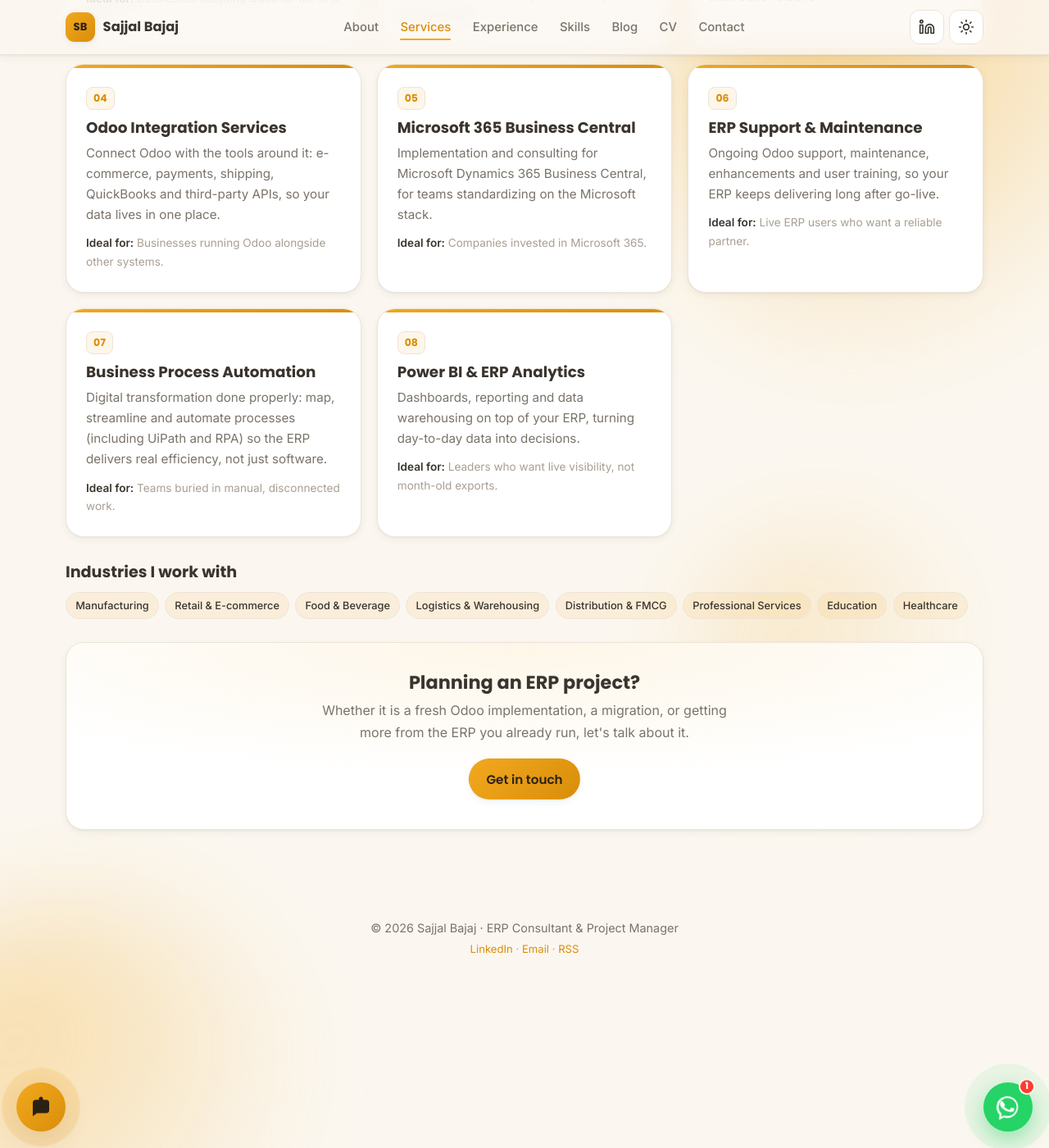
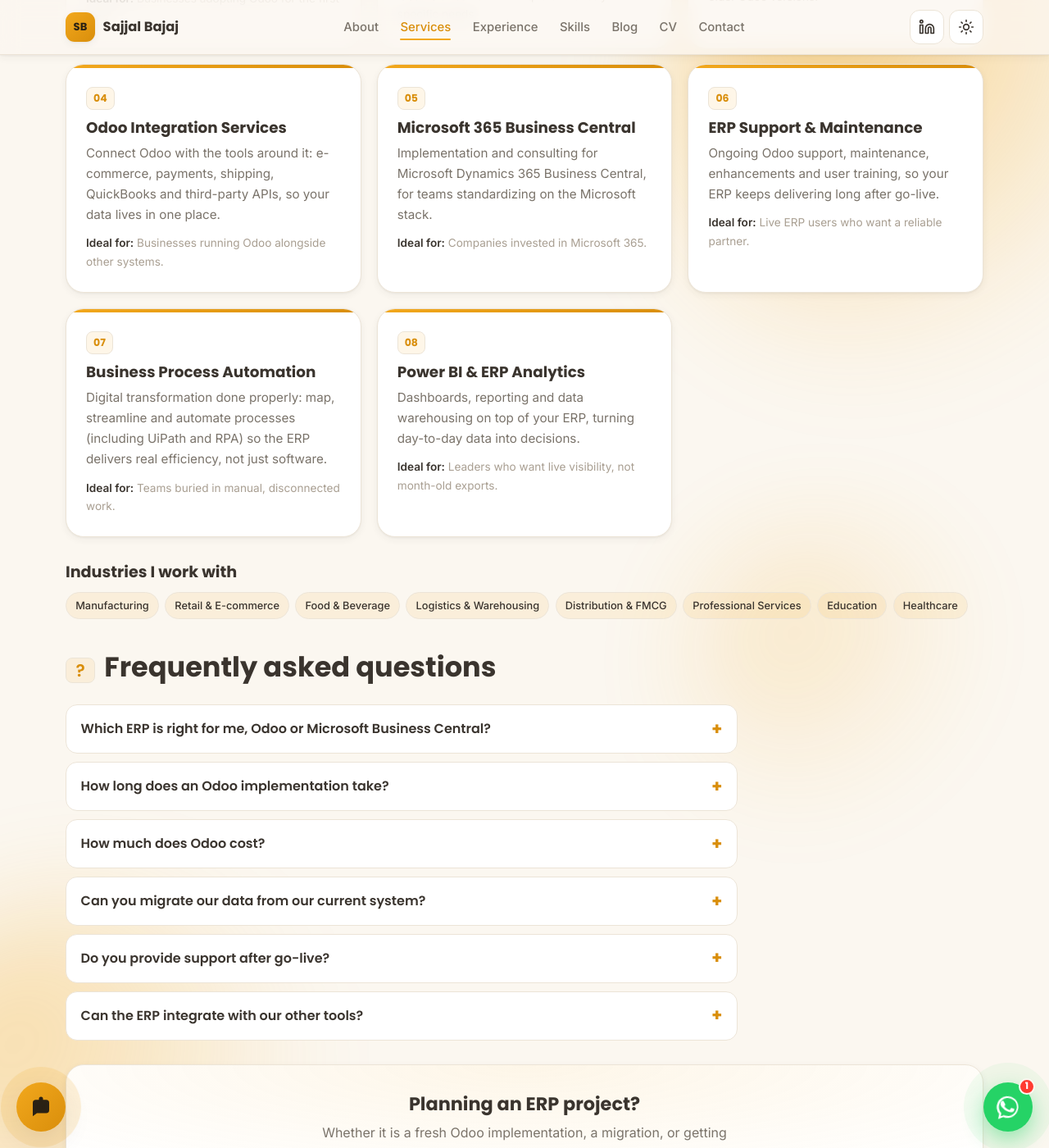
Before and after one commit to sajjalbajaj/sajjalbajaj.github.io, a Jekyll site: the page built from services.html, in a window 1280 px wide and 1400 px high, scrolled down 549 px. Shown: the whole window at 82% size. Built offline with Jekyll 4.4.1, drawn with Linux system fonts in a browser that asks for light colours.

Commit message:
Add FAQ (+FAQ schema), service structured data, related posts, and tech trust strip
Co-Authored-By: Claude Opus 4.8 <noreply@anthropic.com>

```diff
--- a/services.html
+++ b/services.html
@@ -37,6 +37,19 @@ industries:
   - Professional Services
   - Education
   - Healthcare
+faqs:
+  - q: "Which ERP is right for me, Odoo or Microsoft Business Central?"
+    a: "It depends on your business. Odoo is a flexible, cost-effective, all-in-one suite that fits most SMEs and many industries. Business Central is the natural choice if you are already invested in Microsoft 365. I implement both and can give you a straight, vendor-neutral recommendation."
+  - q: "How long does an Odoo implementation take?"
+    a: "A focused first phase often goes live in a few weeks to a few months, depending on the modules, data and customizations involved. I keep the first phase small so you see value quickly, then expand from there."
+  - q: "How much does Odoo cost?"
+    a: "Odoo has an open-source Community edition plus paid plans priced per user and per app, so it scales with you. The bigger cost driver is usually the implementation and customization scope, not the licensing, and I help you keep both lean."
+  - q: "Can you migrate our data from our current system?"
+    a: "Yes. I handle migration onto Odoo, or upgrades to a newer Odoo version, bringing your data, customizations and integrations across cleanly."
+  - q: "Do you provide support after go-live?"
+    a: "Yes. I offer ongoing Odoo support, maintenance, enhancements and user training, so your ERP keeps delivering after launch."
+  - q: "Can the ERP integrate with our other tools?"
+    a: "Absolutely. I connect Odoo with e-commerce, payment, shipping, accounting and other third-party systems through its APIs, so your data stays in one place."
 ---
 <section class="section">
   <h1 class="section-title reveal"><span class="section-title__no">✦</span> ERP &amp; Odoo Services</h1>
@@ -62,6 +75,18 @@ industries:
     </ul>
   </div>
 
+  <div class="faq reveal">
+    <h2 class="section-title"><span class="section-title__no">?</span> Frequently asked questions</h2>
+    <div class="faq__list">
+      {% for f in page.faqs %}
+      <details class="faq__item">
+        <summary>{{ f.q }}</summary>
+        <div class="faq__a"><p>{{ f.a }}</p></div>
+      </details>
+      {% endfor %}
+    </div>
+  </div>
+
   <div class="services__cta card reveal">
     <h2>Planning an ERP project?</h2>
     <p>Whether it is a fresh Odoo implementation, a migration, or getting more from the ERP you already
@@ -69,3 +94,33 @@ industries:
     <a class="btn btn--primary" href="{{ '/#contact' | relative_url }}">Get in touch</a>
   </div>
 </section>
+
+<script type="application/ld+json">
+{
+  "@context": "https://schema.org",
+  "@type": "ProfessionalService",
+  "name": "ERP & Odoo Consulting Services",
+  "url": "https://www.sajjalbajaj.in/services/",
+  "image": "https://www.sajjalbajaj.in/assets/sajjalbajaj.jpg",
+  "areaServed": "Worldwide",
+  "provider": { "@type": "Person", "name": "Sajjal Bajaj", "url": "https://www.sajjalbajaj.in" },
+  "hasOfferCatalog": {
+    "@type": "OfferCatalog",
+    "name": "ERP & Odoo Services",
+    "itemListElement": [
+      {% for s in page.services %}{ "@type": "Offer", "itemOffered": { "@type": "Service", "name": {{ s.title | jsonify }}, "description": {{ s.desc | jsonify }} } }{% unless forloop.last %},{% endunless %}
+      {% endfor %}
+    ]
+  }
+}
+</script>
+<script type="application/ld+json">
+{
+  "@context": "https://schema.org",
+  "@type": "FAQPage",
+  "mainEntity": [
+    {% for f in page.faqs %}{ "@type": "Question", "name": {{ f.q | jsonify }}, "acceptedAnswer": { "@type": "Answer", "text": {{ f.a | jsonify }} } }{% unless forloop.last %},{% endunless %}
+    {% endfor %}
+  ]
+}
+</script>
--- a/styles.css
+++ b/styles.css
@@ -743,6 +743,37 @@ a.chip:hover { transform: translateY(-2px); border-color: var(--accent); box-sha
   .cv__section > h2 { color: #000; border-bottom-color: #999; }
 }
 
+/* ---------- Trust strip ---------- */
+.trust { text-align: center; margin: 1.2rem 0 .5rem; }
+.trust__label { font-size: .78rem; text-transform: uppercase; letter-spacing: .08em; color: var(--faint); margin: 0 0 .8rem; }
+.trust__list { list-style: none; padding: 0; margin: 0; display: flex; flex-wrap: wrap; gap: .5rem .7rem; justify-content: center; }
+.trust__list li { font-family: var(--font-head); font-weight: 600; font-size: .9rem; color: var(--muted);
+                  background: var(--surface); border: 1px solid var(--hairline); padding: .45rem .9rem; border-radius: var(--radius-pill); }
+
+/* ---------- FAQ ---------- */
+.faq { margin-top: 2.5rem; }
+.faq__list { display: grid; gap: .6rem; max-width: 820px; }
+.faq__item { background: var(--surface); border: 1px solid var(--hairline); border-radius: var(--radius-sm); overflow: hidden; }
+.faq__item summary { cursor: pointer; list-style: none; padding: 1rem 1.1rem; font-family: var(--font-head);
+                     font-weight: 600; font-size: 1rem; color: var(--text); display: flex; justify-content: space-between;
+                     align-items: center; gap: 1rem; }
+.faq__item summary::-webkit-details-marker { display: none; }
+.faq__item summary::after { content: "+"; color: var(--accent-strong); font-weight: 700; font-size: 1.3rem; line-height: 1; flex: none; }
+.faq__item[open] summary::after { content: "\2212"; }
+.faq__a { padding: 0 1.1rem 1.1rem; color: var(--muted); }
+.faq__a p { margin: 0; }
+
+/* ---------- Related posts ---------- */
+.related { max-width: 760px; margin: 2.5rem auto 0; padding-top: 1.5rem; border-top: 1px solid var(--hairline); }
+.related__title { font-family: var(--font-head); font-size: 1.2rem; font-weight: 700; margin-bottom: 1rem; }
+.related__list { list-style: none; padding: 0; margin: 0; display: grid; gap: .6rem; }
+.related__list a { display: flex; flex-direction: column; gap: .1rem; text-decoration: none; color: inherit;
+                   background: var(--surface); border: 1px solid var(--hairline); border-radius: var(--radius-sm);
+                   padding: .8rem 1rem; transition: transform .15s var(--ease), border-color .2s; }
+.related__list a:hover { transform: translateY(-2px); border-color: var(--accent); }
+.related__date { font-size: .78rem; color: var(--faint); }
+.related__name { font-weight: 600; color: var(--text); }
+
 /* ---------- Print (A4 résumé) ---------- */
 @media print {
   :root { --bg: #fff; --surface: #fff; --hairline: #ccc; }
```
Also changed, not shown: _layouts/post.html (+17 -0 lines), index.html (+13 -0 lines).
